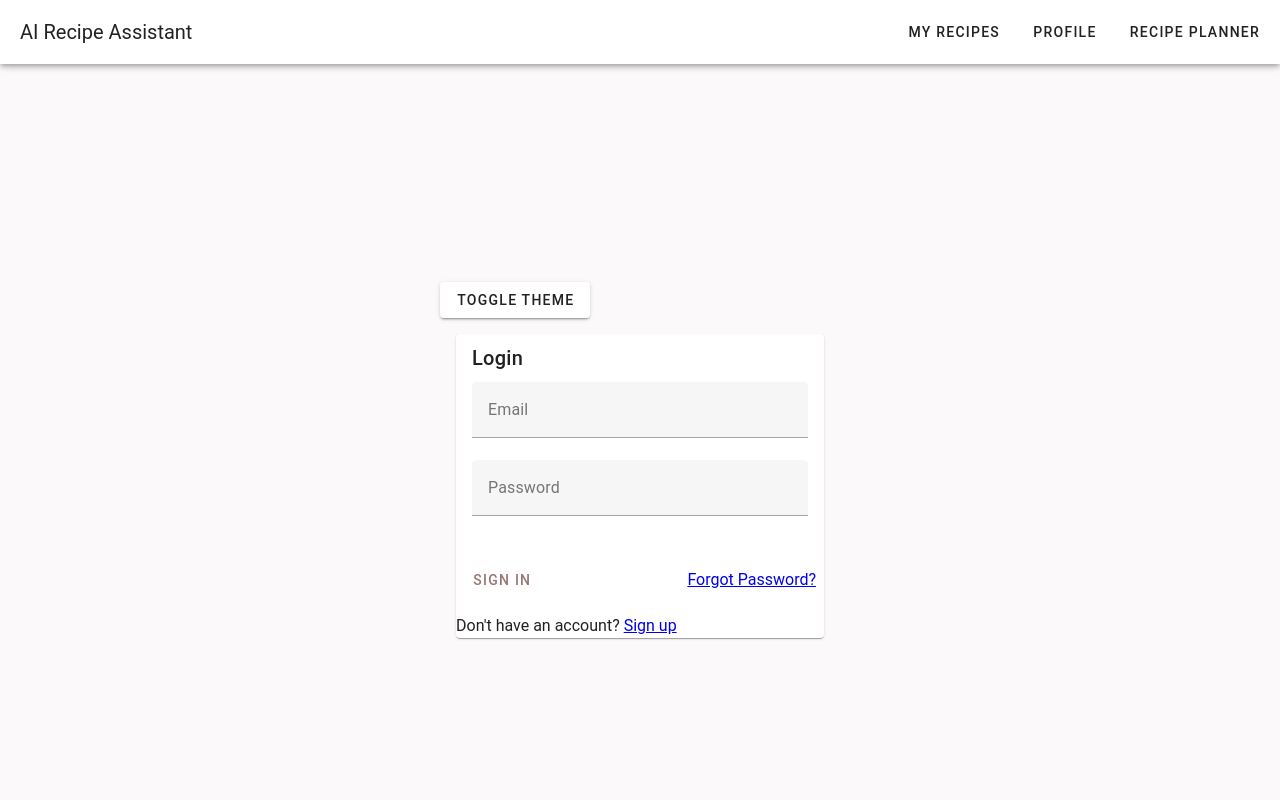
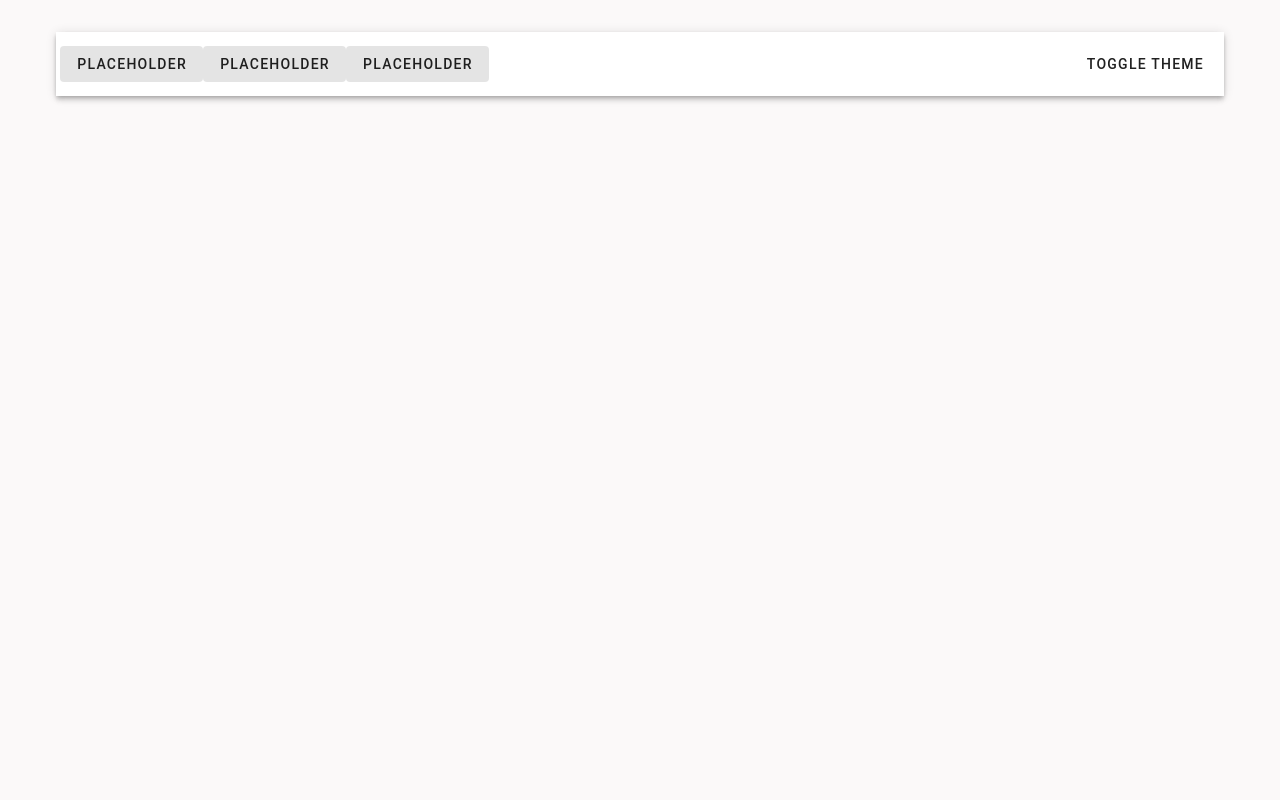
Before and after one commit to Crewiz/FullstackVue, a Vue app in the folder Frontend/: page / in a window 1280 px wide. Shown: the top 800 px of the page. Built offline with nearby package versions, Linux system fonts and the light colour scheme.

Commit message:
implemented JSON format for chat assistant, UI changes to the frontend, added chat components for ingredients and recipe, added datasets for finetuning chat assistant

```diff
--- a/Frontend/src/API/apiService.ts
+++ b/Frontend/src/API/apiService.ts
@@ -48,8 +48,12 @@ interface LoginData {
 interface ErrorResponse {
   message: string;
 }
+type ChatResponse = string;
+interface RecipeResponse {
+  ingredients: string[];
+  instructions: string[];
 
-
+}
 
 
 const apiService = {
@@ -101,17 +105,27 @@ const apiService = {
 
 
 
-async getAssistantResponse(message: string): Promise<AxiosResponse<string>> {
+  async getAssistantResponse(message: string): Promise<ChatResponse | RecipeResponse> {
     try {
       const response = await axios.post<string>(`${BASE_URL}/gpt`, {
         action: 'ask',
         data: { message },
       });
-    console.log("Assistant response received:", response);
-    return response;
+      console.log("Assistant response received:", response.data);
+
+      try {
+        // Attempt to parse the response as JSON
+        const jsonData = JSON.parse(response.data);
+        // Check if it's a recipe response
+        if (jsonData.ingredients && jsonData.instructions) {
+          return jsonData as RecipeResponse;
+        }
+      } catch (error) {
+        // If parsing fails, it's a regular chat response
+        return response.data as ChatResponse;
+      }
     } catch (error) {
       const axiosError = error as AxiosError<{ message: string }>;
-
       console.error("API request to get assistant response failed with error:", axiosError.message);
       if (axiosError.response) {
         console.error("Status code:", axiosError.response.status);
@@ -119,11 +133,12 @@ async getAssistantResponse(message: string): Promise<AxiosResponse<string>> {
       } else {
         console.error("Error details:", axiosError);
       }
+      throw new Error(axiosError.response?.data.message || 'An error occurred during API request to get assistant response');
+    }
+  }
 
-    throw new Error(axiosError.response?.data.message || 'An error occured during API request to get assistant response');
+
 }
-},
 
-};
 
 export default apiService;
--- a/Frontend/src/App.vue
+++ b/Frontend/src/App.vue
@@ -12,17 +12,12 @@
 
     <v-main>
       <v-container fluid>
-        <v-row justify="center" align="center" style="min-height: 100vh;"> <!-- Vertical and horizontal centering -->
-          <v-col cols="12" sm="8" md="6" lg="4"> <!-- Adjusted for different screen sizes -->
-            <theme-toggle/>
             <!-- <loginForm/> -->
               <!-- <router-link to="/">Home</router-link> -->
               <!-- <router-link to="/loginForm">Login</router-link> -->
               <!-- <router-link to="/registrationForm">Register</router-link>
               <router-link to="/recipeChat">Chat</router-link> -->
               <router-view/>
-          </v-col>
-        </v-row>
       </v-container>
     </v-main>
   </v-app>
@@ -30,5 +25,7 @@
 
 
 <style scoped>
-
+.v-application--wrap {
+  min-height: unset;
+}
 </style>
--- a/Frontend/src/components/Auth/loginForm.vue
+++ b/Frontend/src/components/Auth/loginForm.vue
@@ -60,4 +60,5 @@ export default {
 
 
 <style scoped>
+
 </style>
--- /dev/null
+++ b/Frontend/src/components/Chat/ingredientsList.vue
@@ -0,0 +1,16 @@
+<template>
+    <div>
+        <h3>Ingredients</h3>
+        <ul>
+            <li v-for="ingredient in ingredients" :key="ingredient">{( ingredient )}</li>
+        </ul>
+    </div>
+</template>
+
+<script>
+export default {
+    props: {
+        ingredients: Array
+    }
+};
+</script>
--- /dev/null
+++ b/Frontend/src/components/Chat/instructionsList.vue
@@ -0,0 +1,16 @@
+<template>
+  <div>
+    <h3>Instructions</h3>
+    <ol>
+      <li v-for="instruction in instructions" :key="instruction">{{ instruction }}</li>
+    </ol>
+  </div>
+</template>
+
+<script>
+export default {
+  props: {
+    instructions: Array
+  }
+};
+</script>
--- a/Frontend/src/components/Chat/recipeChat.vue
+++ b/Frontend/src/components/Chat/recipeChat.vue
@@ -1,43 +1,79 @@
 <template>
-  <v-container>
+  <v-container class="container">
+    <v-row>
+      <v-col>
         <message-list :messages="messages" />
         <chat-input @sendMessage="handleSendMessage" />
+      </v-col>
+      <!-- <v-col cols="4">
+        <ingredients-list v-if="ingredients.length" :ingredients="ingredients" />
+        <instructions-list v-if="instructions.length" :instructions="instructions" />
+      </v-col> -->
+    </v-row>
   </v-container>
 </template>
 
 <script>
 import MessageList from './MessageList.vue';
+import IngredientsList from './IngredientsList.vue';
+import InstructionsList from './InstructionsList.vue';
 import ChatInput from './ChatInput.vue';
 import apiService from '../../API/apiService.ts';
 
 export default {
-  components: { MessageList, ChatInput },
+  components: {
+    MessageList,
+    ChatInput,
+    IngredientsList,
+    InstructionsList
+  },
   data() {
     return {
-      messages: []
+      messages: [],
+      ingredients: [],
+      instructions: []
     };
   },
   methods: {
   async handleSendMessage(userMessage) {
-      // Add user message to messages array
+    console.log("Sending user message:", userMessage);
     this.addMessage({ role: 'user', content: userMessage });
 
     try {
-        // Call API service to get the assistant's response
       const response = await apiService.getAssistantResponse(userMessage);
+      console.log("Response received from assistant:", response);
 
-        const assistantMessage = response.data.result.data;
-        // Add assistant response to messages array
+      const assistantMessage = response.result.data;
+      console.log("Extracted assistant message:", assistantMessage);
+
+      if (typeof assistantMessage === 'string') {
+        console.log("Handling as a ChatResponse:", assistantMessage);
         this.addMessage({ role: 'assistant', content: assistantMessage });
+        this.ingredients = [];
+        this.instructions = [];
+      } else {
+        console.log("Handling as a RecipeResponse:", assistantMessage);
+        // Check for property existence in the response
+        if (assistantMessage.ingredients) this.ingredients = assistantMessage.ingredients;
+        if (assistantMessage.instructions) this.instructions = assistantMessage.instructions;
+      }
     } catch (error) {
-        console.error(error);
-        // Handle errors (e.g., display error message to the user)
+      console.error("Error in handleSendMessage:", error);
       this.addMessage({ role: 'system', content: 'Sorry, there was an error processing your request.' });
+      this.ingredients = [];
+      this.instructions = [];
     }
   },
   addMessage(message) {
+    console.log("Adding message to the list:", message);
     this.messages.push(message);
   }
+},
 }
-};
 </script>
+
+
+
+<style>
+
+</style>
--- a/Frontend/src/components/Layout/homePage.vue
+++ b/Frontend/src/components/Layout/homePage.vue
@@ -1,53 +1,21 @@
 <template>
-  <v-container>
-    <!-- Navbar template -->
-    <v-app-bar app>
-      <v-toolbar-title>AI Recipe Assistant</v-toolbar-title>
-      <v-spacer></v-spacer>
-      <v-btn text>My recipes</v-btn>
-      <v-btn text>Profile</v-btn>
-      <v-btn text>Recipe Planner</v-btn>
-      <v-btn text color="red" v-if="authStore.isAuthenticated" @click="logout">Logout</v-btn>
-    </v-app-bar>
-
-    <!-- Conditional Rendering Based on Authentication -->
+  <v-container class="container">
+    <navigationBar />
     <div v-if="!authStore.isAuthenticated">
-      <login-form></login-form>
+      <h2>Welcome to Kitchencraft, log in or create an account to continue!</h2>
+      <loginForm />
     </div>
 
     <div v-else>
-      <!-- Welcome message -->
       <v-row>
         <v-col>
-          <h1>Welcome back, {{ userFirstName }}!</h1>
+          <h1>Welcome back, {{ formattedUserFirstName }}!</h1>
           <p v-if="!userFirstName"> User first name is empty</p>
         </v-col>
       </v-row>
-      <recipeChat/>
-
-      <!-- Featured recipes -->
-      <!-- <v-row>
-        <v-col
-          v-for="recipe in featuredRecipes"
-          :key="recipe.id"
-          cols="12" md="4">
-          <v-card>
-            <v-img :src="recipe.image" height="200px"></v-img>
-            <v-card-title>{{ recipe.title }}</v-card-title>
-            <v-card-text>{{ recipe.description }}</v-card-text>
-            <v-card-actions>
-              <v-btn text>View Recipe</v-btn>
-            </v-card-actions>
-          </v-card>
-        </v-col>
-      </v-row> -->
-
-      <!-- Quick access -->
-      <v-row>
-        <v-col>
-          <v-btn color="primary" class="mx-2">Add a Recipe</v-btn>
-          <v-btn color="primary" class="mx-2">Plan a Meal</v-btn>
-          <v-btn color="primary" class="mx-2">Create Shopping List</v-btn>
+      <v-row justify="center">
+        <v-col class="text-center">
+          <recipeChat />
         </v-col>
       </v-row>
     </div>
@@ -57,14 +25,16 @@
 <script>
 import useAuthStore from '../../stores/authStore';
 import loginForm from '../Auth/loginform.vue';
-import recipeChat from'../Chat/recipeChat.vue';
+import recipeChat from '../Chat/recipeChat.vue';
+import navigationBar from './navigationBar.vue';
 import { computed } from 'vue';
 
 export default {
   name: 'Home',
   components: {
     loginForm,
-    recipeChat
+    recipeChat,
+    navigationBar,
   },
   setup() {
     const authStore = useAuthStore();
@@ -83,19 +53,22 @@ export default {
       const authStore = useAuthStore();
       authStore.logoutUser();
       this.$router.push('/');
-    }
+    },
   },
   computed: {
     userFirstName() {
       const authStore = useAuthStore();
-      console.log('authStore:', authStore);
-      console.log('authStore.user:', authStore.user);
       return authStore.user ? authStore.user.firstName : '';
-    }
-  }
+    },
+    formattedUserFirstName() {
+      return this.userFirstName ? this.userFirstName.charAt(0).toUpperCase() + this.userFirstName.slice(1) : '';
+    },
+  },
 };
 </script>
 
 <style scoped>
-/* Your styles here */
+.container {
+  min-height: 100vh;
+}
 </style>
--- a/Frontend/src/components/Layout/navigationBar.vue
+++ b/Frontend/src/components/Layout/navigationBar.vue
@@ -1,26 +1,44 @@
 <template>
-  <v-app-bar app>
-    <v-toolbar-title>Kitchencraft</v-toolbar-title>
-    <v-spacer></v-spacer>
-    <v-btn text>
-      <v-icon left>mdi-home</v-icon>
-      Home
-    </v-btn>
-    <v-btn text>
-      <v-icon left>mdi-information</v-icon>
-      About
-    </v-btn>
-  </v-app-bar>
+  <v-app>
+    <v-app-bar app class="nav-bar">
+      <v-container class="nav-container">
+        <v-row justify="center" align="center" class="nav-row">
+          <v-btn text to="/">placeholder</v-btn>
+          <v-btn text to="/">placeholder</v-btn>
+          <v-btn text to="/">placeholder</v-btn>
+          <v-spacer></v-spacer>
+          <themeToggle/>
+          <v-btn text color="red" v-if="authStore.isAuthenticated" @click="logout">Logout</v-btn>
+        </v-row>
+      </v-container>
+    </v-app-bar>
+  </v-app>
 </template>
 
 <script lang="ts">
 import { defineComponent } from 'vue';
+import useAuthStore from '../../stores/authStore';
+import themeToggle from './themeToggle.vue';
 
 export default defineComponent({
-  // Component logic here
+  components: {
+    themeToggle
+  },
+  methods: {
+    logout() {
+      const authStore = useAuthStore();
+      authStore.logoutUser();
+      this.$router.push('/');
+    }
+  },
+  computed: {
+    authStore() {
+      return useAuthStore();
+    }
+  }
 });
+
 </script>
 
 <style scoped>
-
 </style>
```
Also changed, not shown: 2 other files (tests, documents, lock files or other folders). Lines whose indentation alone changed are shown as unchanged.
